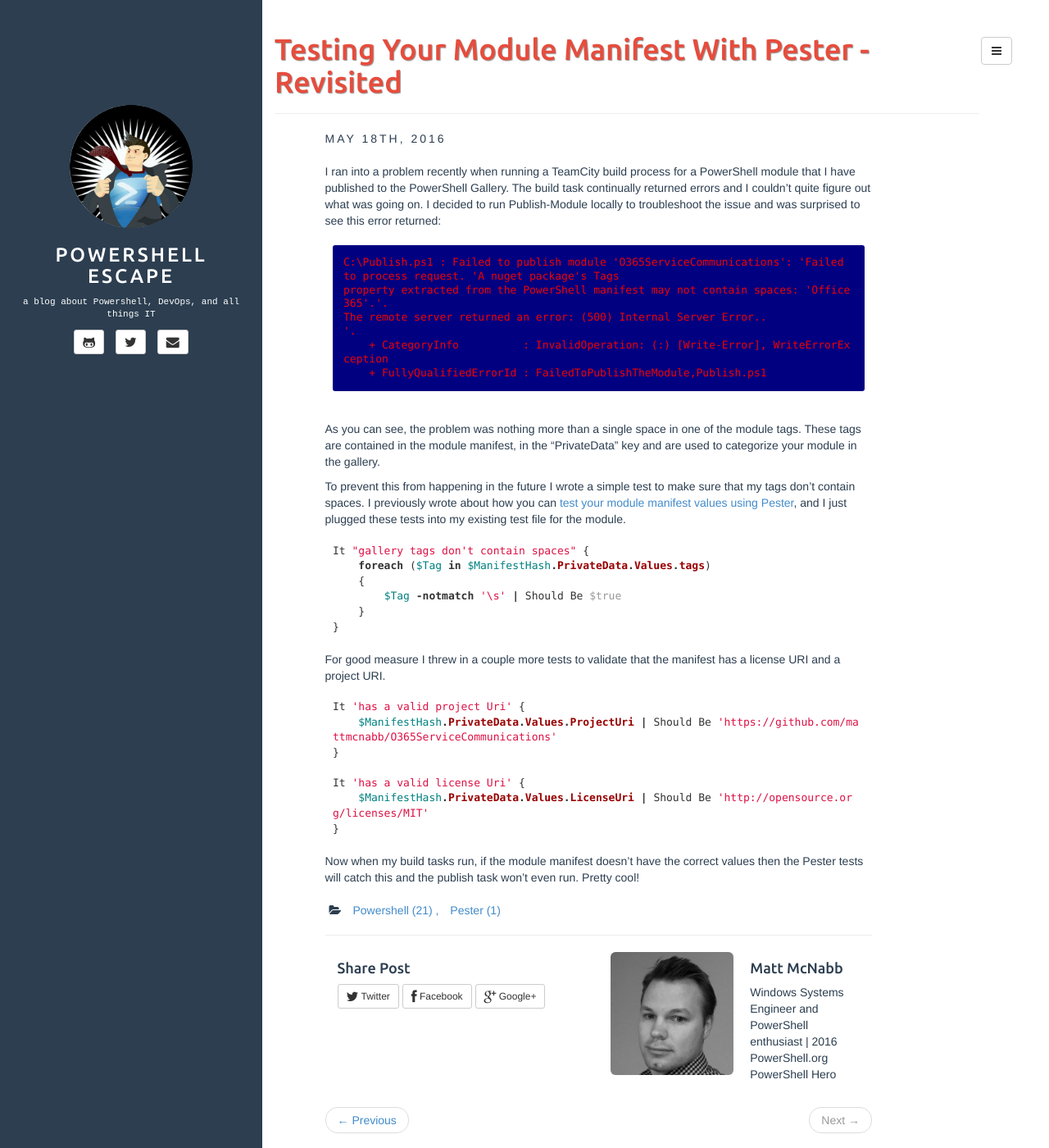
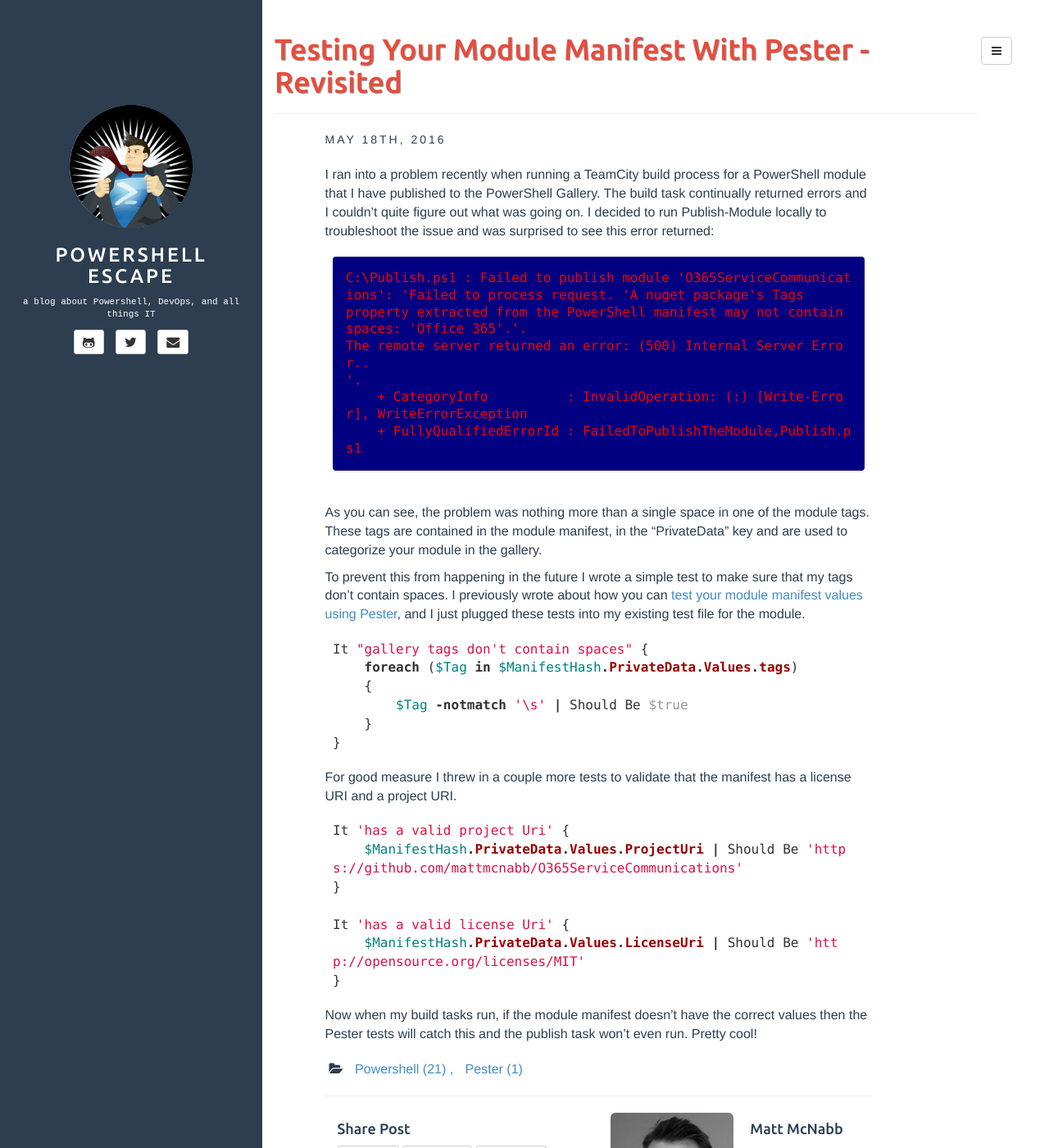
Before and after one commit to mattmcnabb/mattmcnabb.github.io, a Jekyll site: the page built from _posts/2016-05-18-Pester-For-PowerShell-Gallery.md, in a window 1280 px wide and 1400 px high. Shown: the whole window at 82% size. Built offline with Jekyll 4.4.1, drawn with Linux system fonts in a browser that asks for light colours; comment, search, counter and statistics services are not loaded.

Commit message:
update css

````diff
--- a/_posts/2016-05-18-Pester-For-PowerShell-Gallery.md
+++ b/_posts/2016-05-18-Pester-For-PowerShell-Gallery.md
@@ -10,14 +10,14 @@ permalink:
 
 I ran into a problem recently when running a TeamCity build process for a PowerShell module that I have published to the PowerShell Gallery. The build task continually returned errors and I couldn't quite figure out what was going on. I decided to run Publish-Module locally to troubleshoot the issue and was surprised to see this error returned:
 
-```consoleerror
+{% highlight consoleerror %}
 C:\Publish.ps1 : Failed to publish module 'O365ServiceCommunications': 'Failed to process request. 'A nuget package's Tags
 property extracted from the PowerShell manifest may not contain spaces: 'Office 365'.'.
 The remote server returned an error: (500) Internal Server Error..
 '.
     + CategoryInfo          : InvalidOperation: (:) [Write-Error], WriteErrorException
     + FullyQualifiedErrorId : FailedToPublishTheModule,Publish.ps1
-```
+{% endhighlight %}
 
 As you can see, the problem was nothing more than a single space in one of the module tags. These tags are contained in the module manifest, in the "PrivateData" key and are used to categorize your module in the gallery.
 
--- a/assets/css/style.css
+++ b/assets/css/style.css
@@ -7,8 +7,7 @@ pre code.language-console
     padding: 1em 1em;
 	background: #000080;
     color: #edeef0;
-	border-radius: 3px;
-	font-size: 1em;
+	font-size: 16px;
     margin-bottom: 1.3em;
 	font-weight: normal;
 	line-height: 1.3em;
@@ -21,8 +20,7 @@ pre code.language-consoleerror
     padding: 1em 1em;
 	background: #000080;
     color: #f00000;
-	border-radius: 3px;
-	font-size: 1em;
+	font-size: 16px;
     margin-bottom: 1.3em;
 	font-weight: normal;
 	line-height: 1.3em;
@@ -33,11 +31,13 @@ pre
 {
 	border: none;
 	background-color: #ffffff;
+	font-size: 16px;
 }
 /* end customizations */
 
 body{
 	color: #2c3e50;
+	font-size: 16px;
 }
 
 .sidebar {
````
